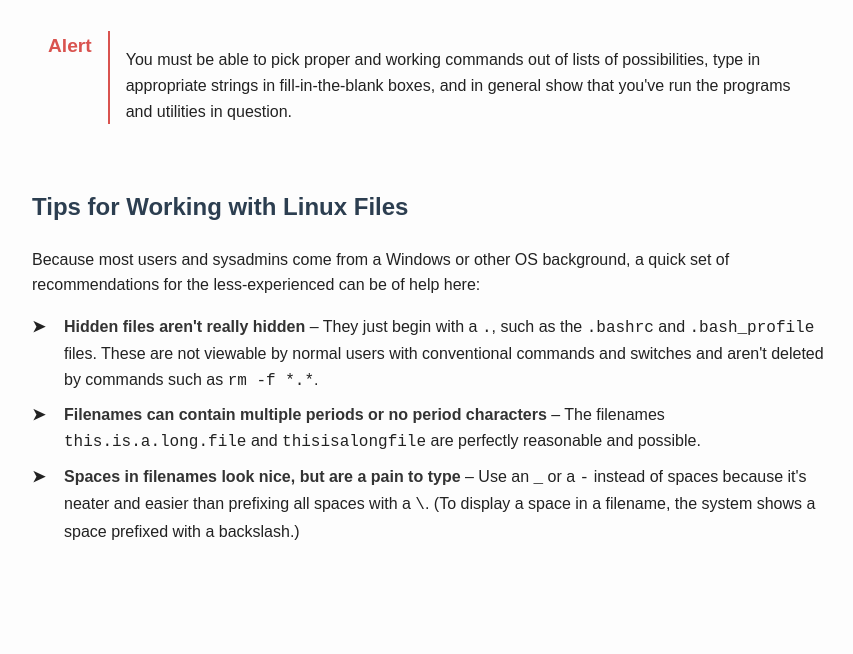
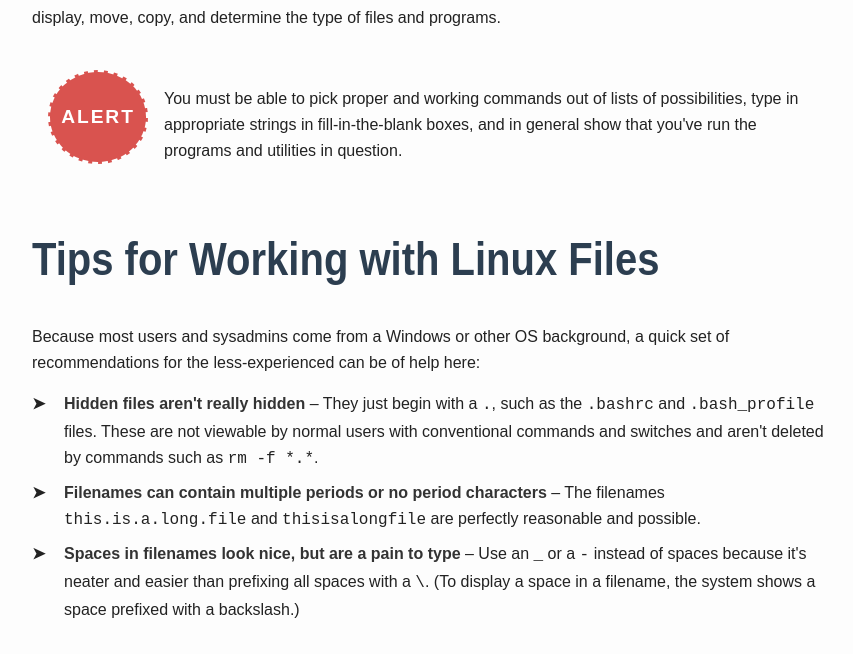
Before and after one commit to anxbell/WDD-331, a website: page W09/index.html in a window 1280 px wide. Shown: the part 536-1190 px from the top of the page, without its empty margins (208-1061 px from the left). Before the commit the page ends 1112 px from the top, so only its background shows below. Drawn offline with Linux system fonts and the light colour scheme; a web font is replaced by a local one.

Commit message:
Applying typographic principles

```diff
--- a/W09/index.html
+++ b/W09/index.html
@@ -28,7 +28,9 @@
     </aside>
 
     <section>
+      <div class="title">
       <h2>File Management Commands</h2>
+      </div>
       <p>
         A major section of the 101 exam is dedicated to how to run commands properly with the right options and arguments.
         As a good sysadmin, you'll be expected to know how to create, delete, edit, set permissions on, display, move, copy,
@@ -45,7 +47,9 @@
     </aside>
 
     <section>
+      <div class="title">
       <h2>Tips for Working with Linux Files</h2>
+      </div>
       <p>
         Because most users and sysadmins come from a Windows or other OS background, a quick set of recommendations for the less-experienced can be of help here:
       </p>
--- a/W09/styles.css
+++ b/W09/styles.css
@@ -33,13 +33,35 @@ code {
     border-radius: 4px;
 }
 
+.title h2 {
+  font-family: 'Barlow Condensed', sans-serif;
+  color: #2c3e50;
+  font-size: 2.5rem;
+  font-weight: 600;
+  transform: scaleY(1.15);
+}
+
 .alert h2 {
-    border-right: 2px solid #d9534f;
-    padding-right: 1rem;
-    margin-top: 0;
-    color: #d9534f;
-    font-size: 1.2rem;
+  display: inline-flex;
+  align-items: center;
+  justify-content: center;
+  width: 4rem;
+  height: 4rem;
+  background-color: #d9534f;
+  color: white;
+  font-weight: 700;
+  font-size: 1.2rem;
+  margin: 0;
+  padding: 2.8rem 3rem;
+  font-family: 'Recursive', sans-serif;
+  text-transform: uppercase;
+  letter-spacing: 0.1em;
+  border-radius: 50%;
+  border: 2px dashed white;
+  box-sizing: border-box;
 }
+
+
 
 .alert p {
     padding-left: 1rem;
```
